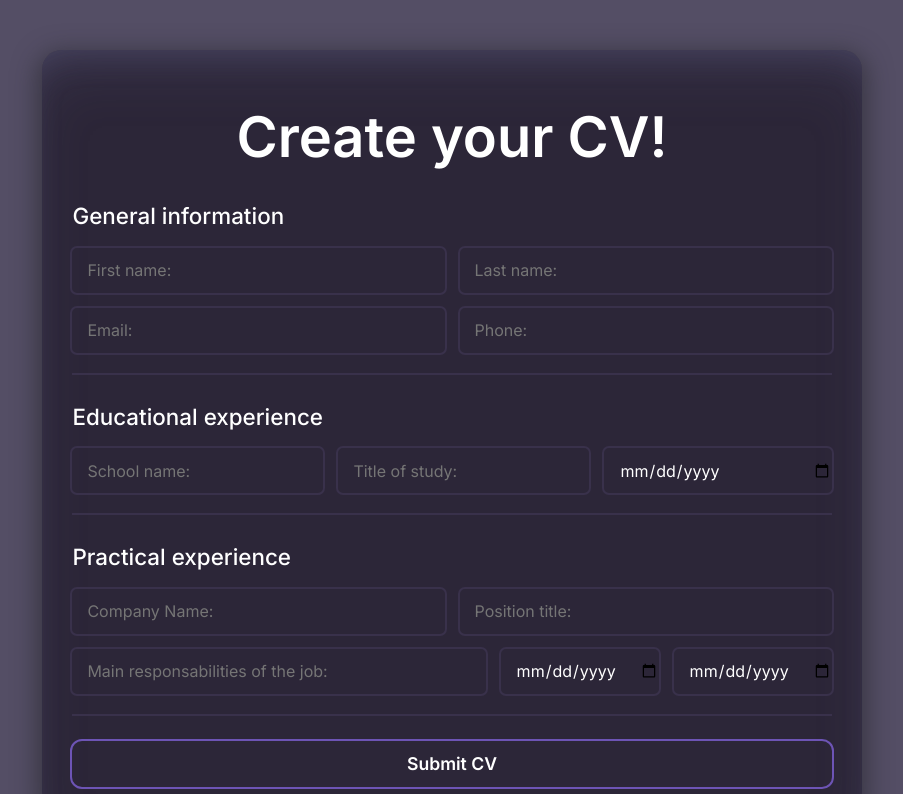
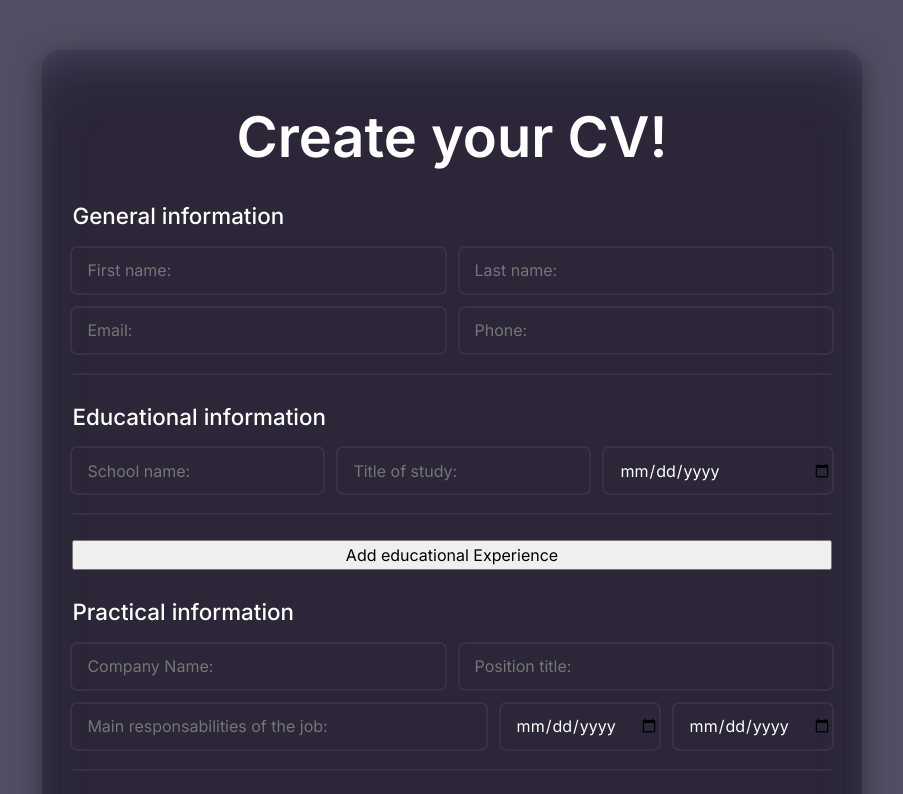
Before and after one commit to BenjaminFrias/cv-maker, a React (Vite) app: page / in a window 1280 px wide. Shown: the top 794 px of the page, without its empty margins (188-1091 px from the left). Built offline with nearby package versions, Linux system fonts and the light colour scheme.

Commit message:
feature: add edu and prac sections with btn

```diff
--- a/src/components/EducationalInputs.jsx
+++ b/src/components/EducationalInputs.jsx
@@ -3,9 +3,9 @@ import InputField from "./InputField";
 function EducationalInputs() {
 	return (
 			<div>
-			<InputField placeholder={"School name:"} type={"text"}/>
-			<InputField placeholder={"Title of study:"} type={"text"}/>
-			<InputField placeholder={"Date of study:"} type={"date"}/>
+				<InputField placeholder={"School name:"} type={"text"}/>
+				<InputField placeholder={"Title of study:"} type={"text"}/>
+				<InputField placeholder={"Date of study:"} type={"date"}/>
 			</div>
 	)
 }
--- a/src/components/Form.jsx
+++ b/src/components/Form.jsx
@@ -4,19 +4,51 @@ import EducationalInputs from "./EducationalInputs"
 import PracticalInputs from "./PracticalInputs"
 import SubmitBtn from "./SubmitBtn"
 import "../styles/Form.css"
+import { useState } from "react"
+
 
 function Form() {
+
+  // Educational sections states
+  const [eduSections, setEduSections] = useState([<InputSection title={"Educational information"} key={`edu-${Date.now()}-0`}>
+    <EducationalInputs/>
+  </InputSection>,]);
+
+const handleAddEduSection = () => {
+  const newKey = `edu-${Date.now()}-${eduSections.length}`;
+  setEduSections([...eduSections, <InputSection title={"Educational information"} key={newKey}>
+      <EducationalInputs/>
+    </InputSection>,]);
+  };
+
+  // Educational sections states
+  const [pracSections, setPracSections] = useState([<InputSection title={"Practical information"} key={`prac-${Date.now()}-0`}>
+    <PracticalInputs/>
+  </InputSection>,]);
+
+const handleAddPracSection = () => {
+    const newKey = `prac-${Date.now()}-${pracSections.length}`;
+    setPracSections([...pracSections, <InputSection title={"Practical information"} key={newKey}>
+      <PracticalInputs/>
+    </InputSection>,]);
+  };
+
+
   return <form className="cv-form">
     <InputSection title={"General information"}>
       <GeneralInfoInputs/>
     </InputSection>
-            <InputSection title={"Educational experience"}>
-              <EducationalInputs/>
-            </InputSection>
 
-            <InputSection title={"Practical experience"}>
-              <PracticalInputs/>
-            </InputSection>
+    {eduSections.map(sec => sec)}
+    <button type="button" onClick={handleAddEduSection}>
+      Add educational Experience
+    </button>
+
+    {pracSections.map(sec => sec)}
+    <button type="button" onClick={handleAddPracSection}>
+      Add Practical Experience
+    </button>
+
     <SubmitBtn/>
   </form>
   }
--- a/src/components/PracticalInputs.jsx
+++ b/src/components/PracticalInputs.jsx
@@ -2,6 +2,7 @@ import InputField from "./InputField";
 
 function PracticalInputs() {
   return (
+    <div>
       <div>
         <InputField placeholder={"Company Name:"} type={"text"}/>
         <InputField placeholder={"Position title:"} type={"text"}/>
@@ -11,6 +12,7 @@ function PracticalInputs() {
           <InputField placeholder={"Until:"} type={"date"}/>
         </div>
       </div>
+    </div>
   )
 }
 
--- a/src/styles/InputSection.css
+++ b/src/styles/InputSection.css
@@ -5,6 +5,13 @@
 }
 
 .input-section > div {
+	display: flex;
+	flex-wrap: wrap;
+	gap: 15px;
+}
+
+/* Practical exp div */
+.input-section > div > div {
 	display: flex;
 	flex-wrap: wrap;
 	gap: 15px;
```
Lines whose indentation alone changed are shown as unchanged.
